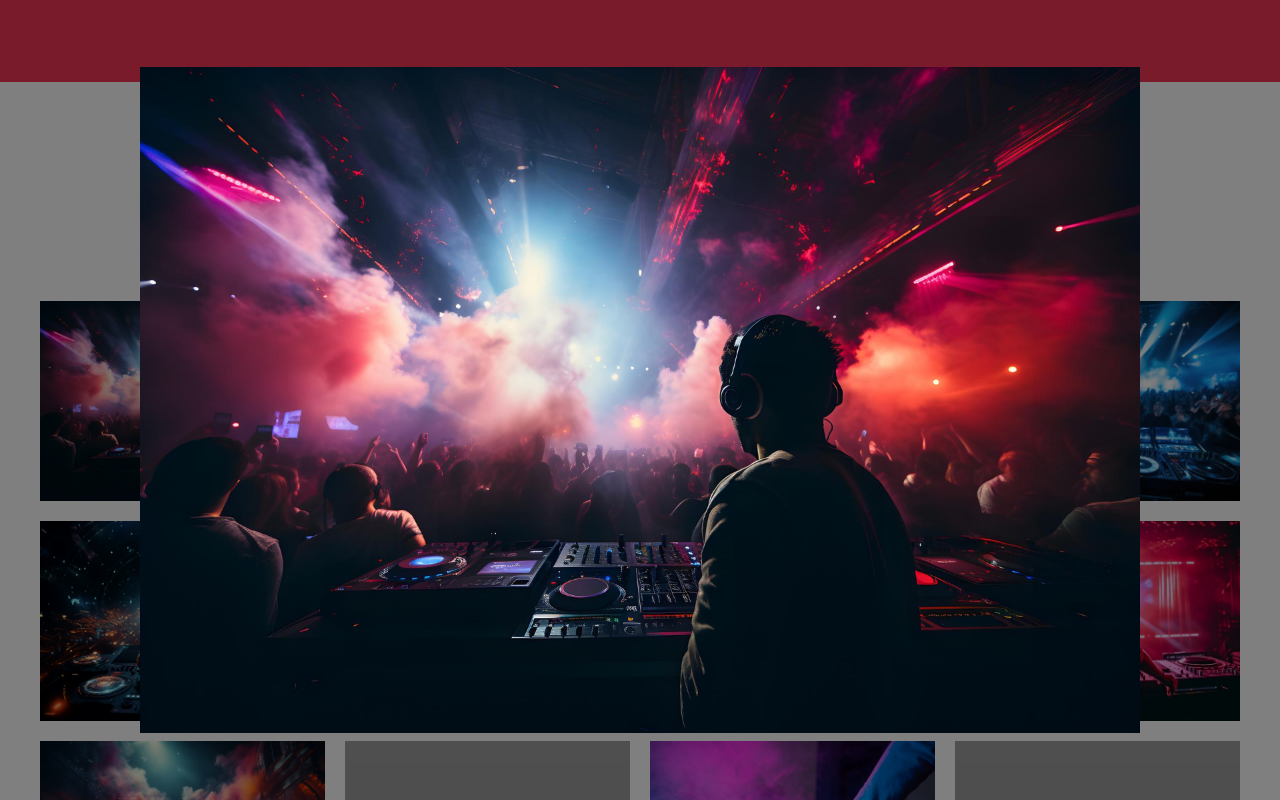
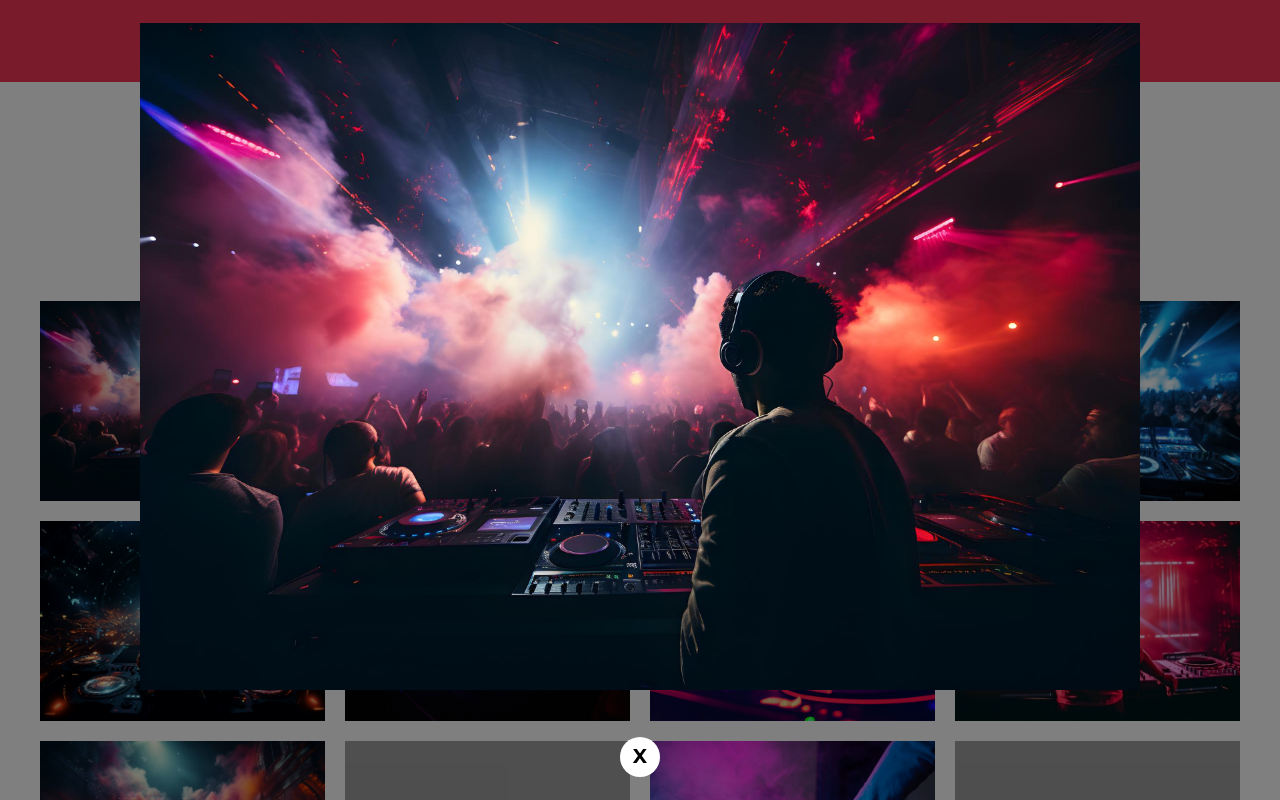
Before and after one commit to javier-tecla/Techno-EDM-Festival, a website: page index.html in a window 1280 px wide. Both pictures are taken after a click on the picture 182 px from the left and 3302 px from the top of the page. Shown: the part 2902-3702 px from the top of the page. Drawn offline with Linux system fonts and the light colour scheme; files that its build step writes are made by us from their sources; grey boxes are pictures that could not be loaded.

Commit message:
Finalizando el Modal

```diff
--- a/src/js/app.js
+++ b/src/js/app.js
@@ -34,7 +34,15 @@ function mostrarImagen(i) {
     modal.classList.add('modal')
     modal.onclick = cerrarModal
 
+
+    // Botón cerrar modal
+    const cerrarModalBtn = document.createElement('BUTTON')
+    cerrarModalBtn.textContent = 'X'
+    cerrarModalBtn.classList.add('btn-cerrar')
+    cerrarModalBtn.onclick = cerrarModal
+
     modal.appendChild(imagen)
+    modal.appendChild(cerrarModalBtn)
 
     // Agregar al HTML
     const body = document.querySelector('body')
--- a/src/scss/layout/_galeria.scss
+++ b/src/scss/layout/_galeria.scss
@@ -41,6 +41,19 @@
     }
 }
 
+.btn-cerrar {
+    width: 4rem;
+    height: 4rem;
+    border-radius: 50%;
+    background-color: v.$blanco;
+    border: none;
+    color: v.$negro;
+    display: grid;
+    place-items: center;
+    font-weight: 700;
+    cursor: pointer
+}
+
 @keyframes fadeIn {
     0% {
         opacity: 0;
```
Also changed, not shown: build/css/app.css, build/js/app.js.
